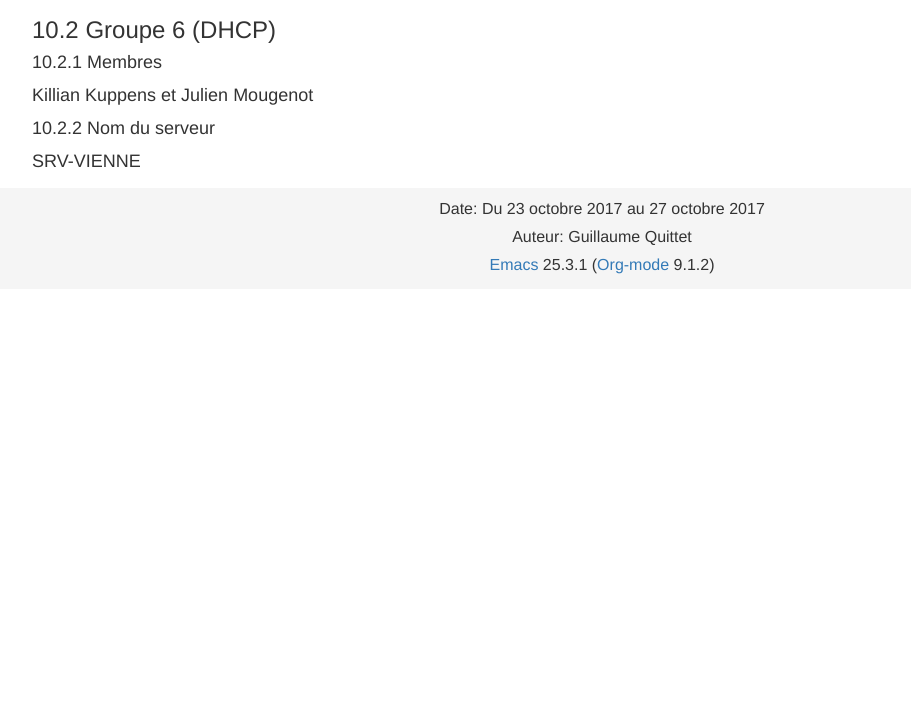
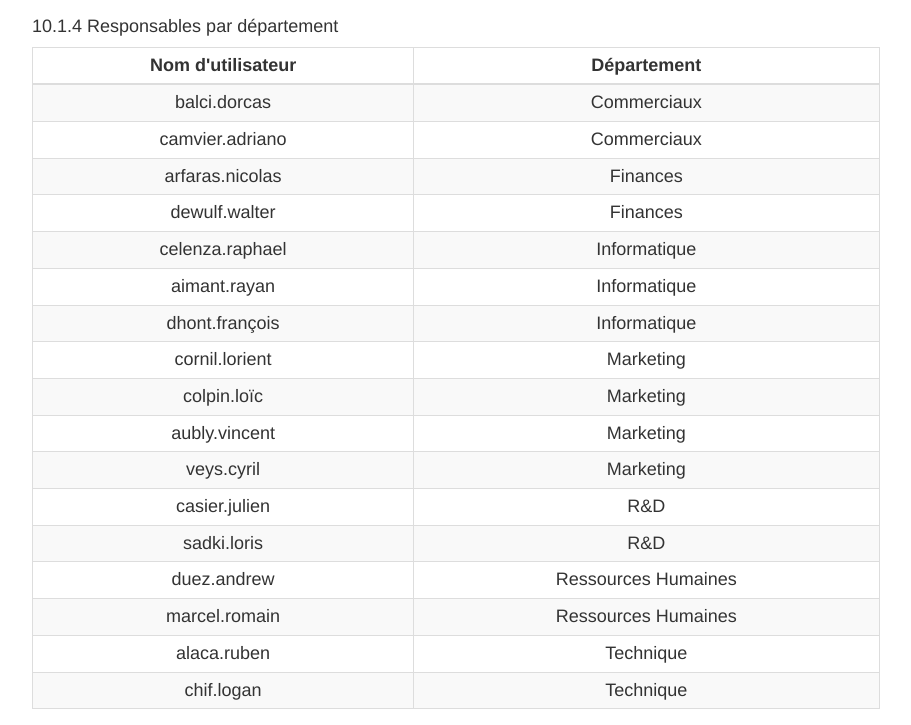
Before and after one commit to gquittet/winserv2017, a plain HTML site: page index.html in a window 1280 px wide. Shown: the part 7035-7760 px from the top of the page, without its empty margins (38-949 px from the left). Before the commit the page ends 7327 px from the top, so only its background shows below. Drawn offline with nearby package versions, Linux system fonts and the light colour scheme.

Commit message:
Ajout des responsables par département.

```diff
--- a/index.html
+++ b/index.html
@@ -1264,6 +1264,112 @@ SRV-VARSOVIE
 </table>
 </div>
 </div>
+<div id="outline-container-sec-10-1-4" class="outline-4">
+<h4 id="sec-10-1-4"><span class="section-number-4">10.1.4</span> Responsables par département</h4>
+<div class="outline-text-4" id="text-10-1-4">
+<table class="table table-striped table-bordered table-hover table-condensed">
+
+
+<colgroup>
+<col  class="center">
+
+<col  class="center">
+</colgroup>
+<thead>
+<tr>
+<th scope="col" class="text-center">Nom d'utilisateur</th>
+<th scope="col" class="text-center">Département</th>
+</tr>
+</thead>
+<tbody>
+<tr>
+<td class="text-center">balci.dorcas</td>
+<td class="text-center">Commerciaux</td>
+</tr>
+
+<tr>
+<td class="text-center">camvier.adriano</td>
+<td class="text-center">Commerciaux</td>
+</tr>
+
+<tr>
+<td class="text-center">arfaras.nicolas</td>
+<td class="text-center">Finances</td>
+</tr>
+
+<tr>
+<td class="text-center">dewulf.walter</td>
+<td class="text-center">Finances</td>
+</tr>
+
+<tr>
+<td class="text-center">celenza.raphael</td>
+<td class="text-center">Informatique</td>
+</tr>
+
+<tr>
+<td class="text-center">aimant.rayan</td>
+<td class="text-center">Informatique</td>
+</tr>
+
+<tr>
+<td class="text-center">dhont.françois</td>
+<td class="text-center">Informatique</td>
+</tr>
+
+<tr>
+<td class="text-center">cornil.lorient</td>
+<td class="text-center">Marketing</td>
+</tr>
+
+<tr>
+<td class="text-center">colpin.loïc</td>
+<td class="text-center">Marketing</td>
+</tr>
+
+<tr>
+<td class="text-center">aubly.vincent</td>
+<td class="text-center">Marketing</td>
+</tr>
+
+<tr>
+<td class="text-center">veys.cyril</td>
+<td class="text-center">Marketing</td>
+</tr>
+
+<tr>
+<td class="text-center">casier.julien</td>
+<td class="text-center">R&amp;D</td>
+</tr>
+
+<tr>
+<td class="text-center">sadki.loris</td>
+<td class="text-center">R&amp;D</td>
+</tr>
+
+<tr>
+<td class="text-center">duez.andrew</td>
+<td class="text-center">Ressources Humaines</td>
+</tr>
+
+<tr>
+<td class="text-center">marcel.romain</td>
+<td class="text-center">Ressources Humaines</td>
+</tr>
+
+<tr>
+<td class="text-center">alaca.ruben</td>
+<td class="text-center">Technique</td>
+</tr>
+
+<tr>
+<td class="text-center">chif.logan</td>
+<td class="text-center">Technique</td>
+</tr>
+</tbody>
+</table>
+</div>
+</div>
 </div>
 
 <div id="outline-container-sec-10-2" class="outline-3">
```
Also changed, not shown: 1 other file.
